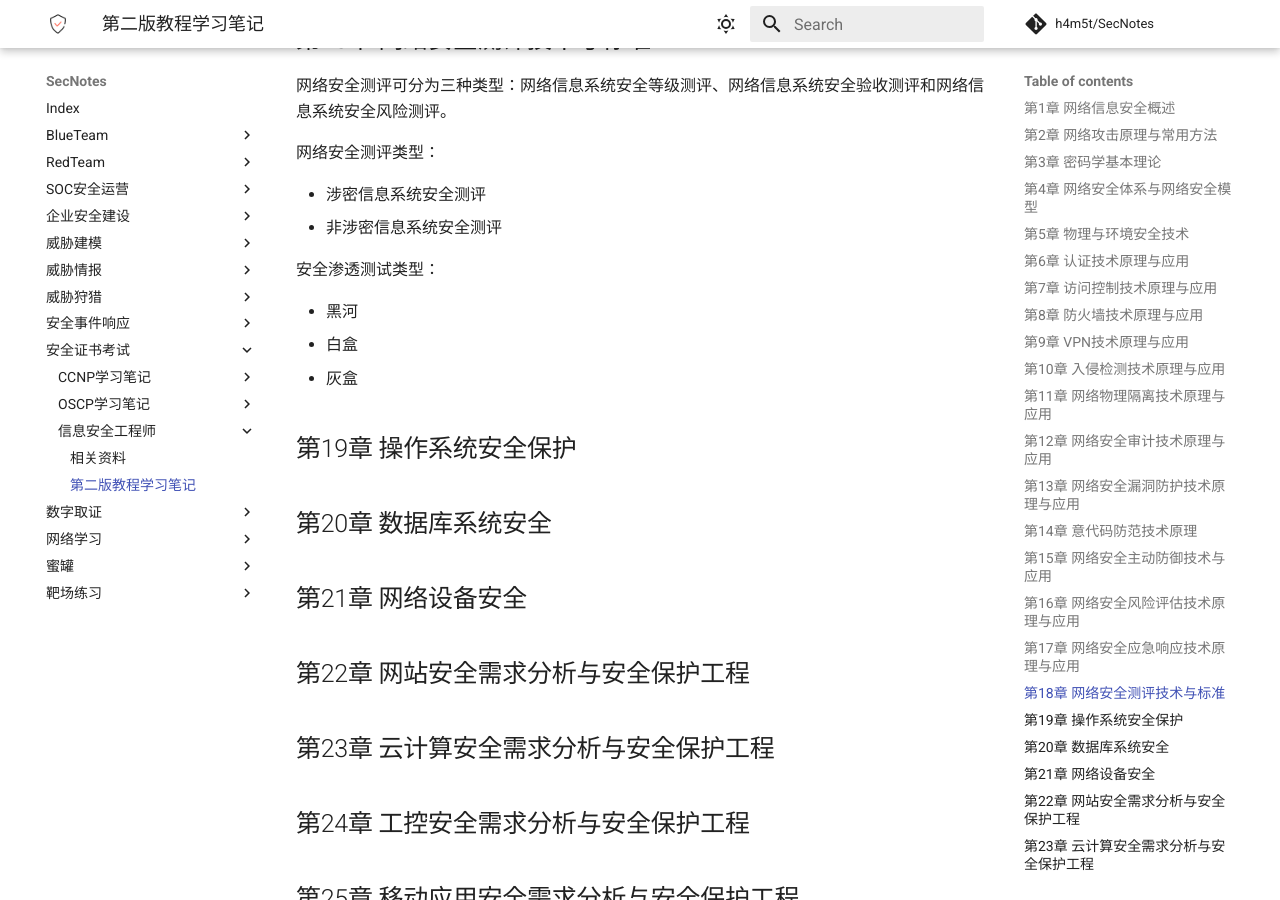
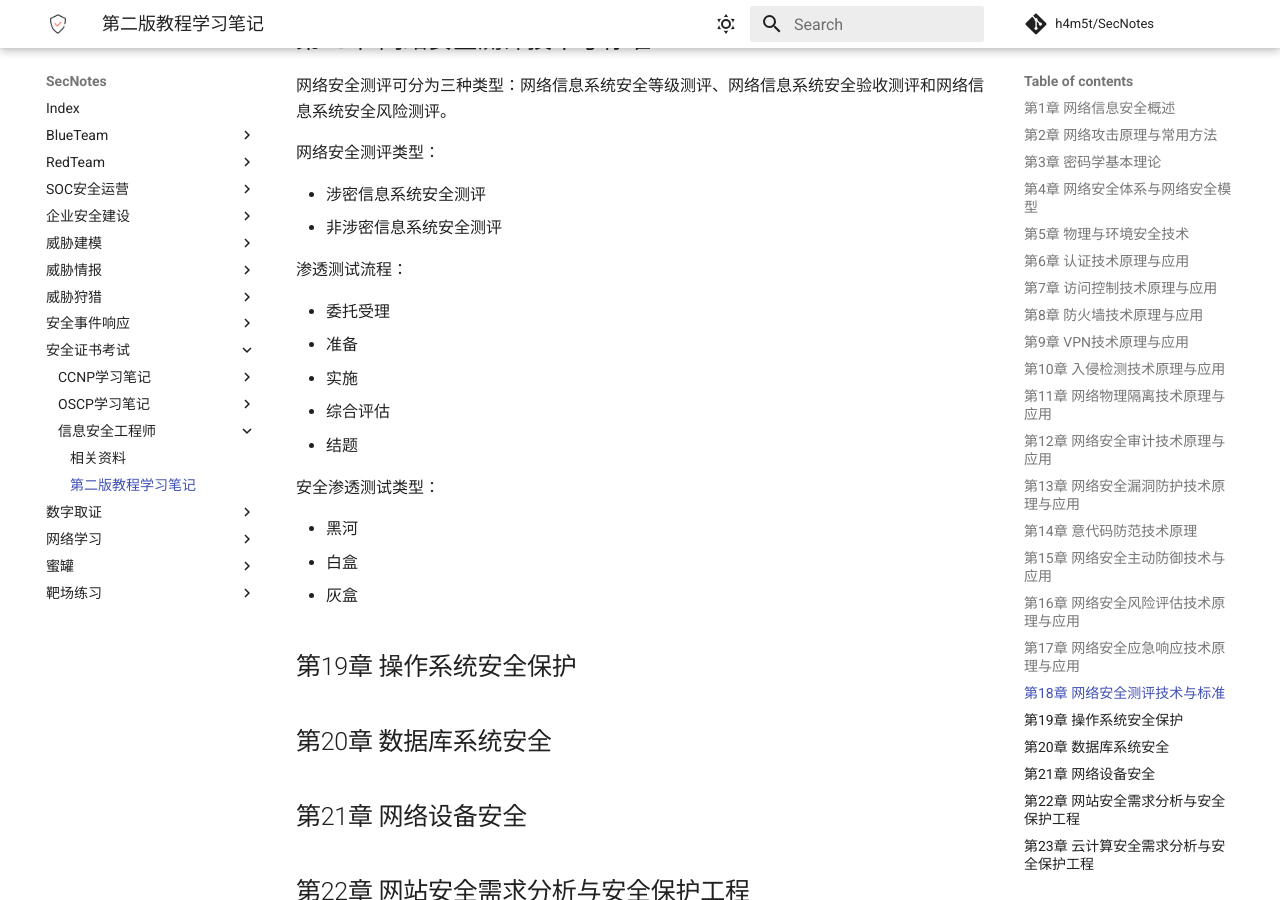
Before and after one commit to h4m5t/SecNotes, an MkDocs documentation site: the page built from docs/安全证书考试/信息安全工程师/教程学习笔记.md, in a window 1280 px wide and 900 px high, scrolled down 9252 px. Built offline with MkDocs 1.6.1 and Material for MkDocs 9.7.7, drawn with Linux system fonts in a browser that asks for light colours; comment, search, counter and statistics services are not loaded.

Commit message:
Update 教程学习笔记.md

```diff
--- a/docs/安全证书考试/信息安全工程师/教程学习笔记.md
+++ b/docs/安全证书考试/信息安全工程师/教程学习笔记.md
@@ -341,6 +341,14 @@ SSL协议提供三种安全通信服务
 * 涉密信息系统安全测评
 * 非涉密信息系统安全测评
 
+渗透测试流程：
+
+* 委托受理
+* 准备
+* 实施
+* 综合评估
+* 结题
+
 安全渗透测试类型：
 
 * 黑河
```
